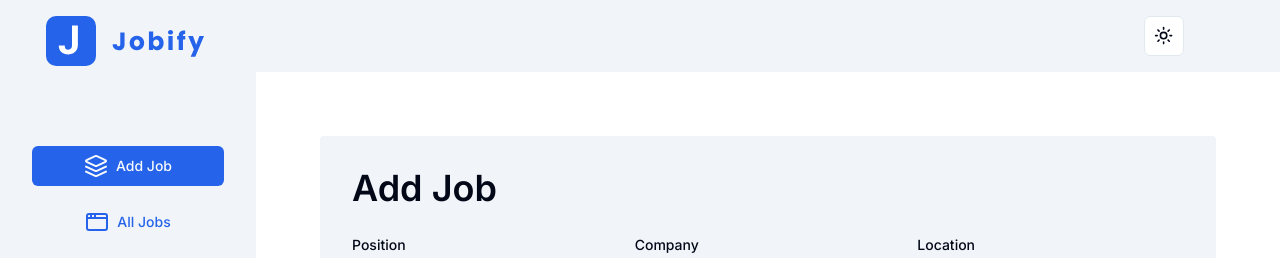
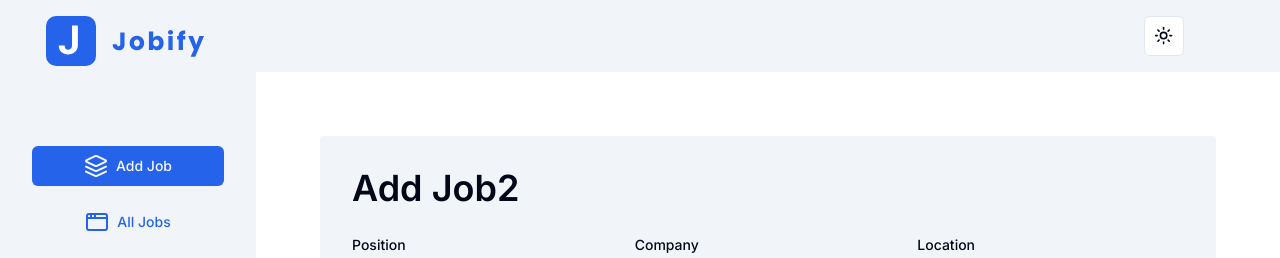
Before and after one commit to tdoval/jobify, a Next.js app: page /add-job in a window 1280 px wide. Shown: the top 258 px of the page. Built offline with nearby package versions, Linux system fonts and the light colour scheme.

Commit message:
modified:   components/CreateJobForm.tsx

```diff
--- a/components/CreateJobForm.tsx
+++ b/components/CreateJobForm.tsx
@@ -62,7 +62,7 @@ function CreateJobForm() {
                 className="bg-muted p-8 rounded"
             >
                 <h2 className="capitalize font-semibold text-4xl mb-6">
-                    Add Job
+                    Add Job2
                 </h2>
                 <div className="grid gap-4 md:grid-cols-2 lg:grid-cols-3 items-start">
                     {/* Position */}
```
